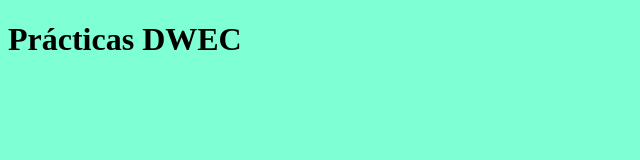
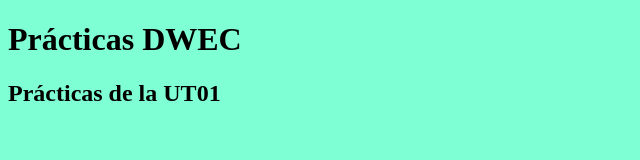
Before and after one commit to IvxnG/practicas_dwec, a plain HTML site: page index.html in a window 1280 px wide. Shown: the whole page, without its empty margins (0-640 px from the left). Drawn offline with Linux system fonts and the light colour scheme.

Commit message:
Encabezado

```diff
--- a/index.html
+++ b/index.html
@@ -10,5 +10,7 @@
 <body>
     <script src="js/script.js"></script>
     <h1>Prácticas DWEC</h1>
+
+    <h2>Prácticas de la UT01</h2>
 </body>
 </html>
```
